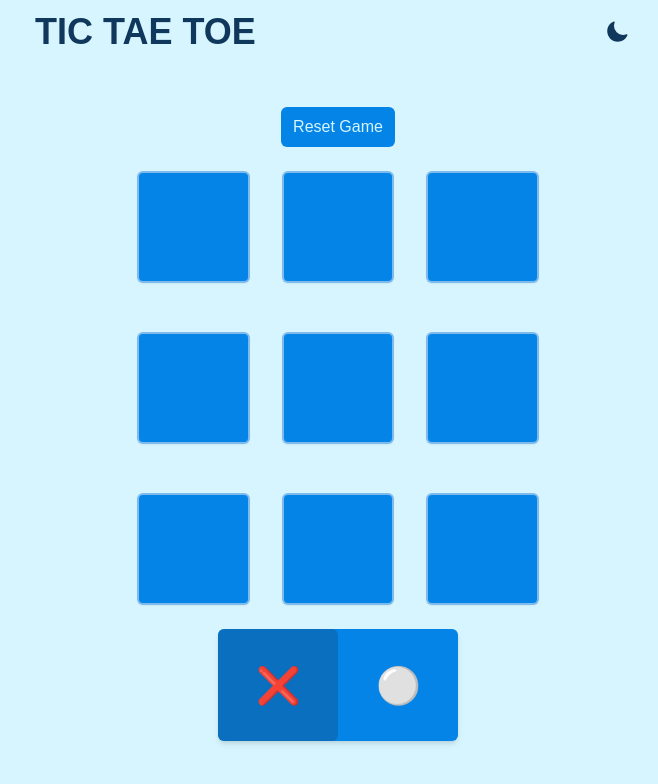
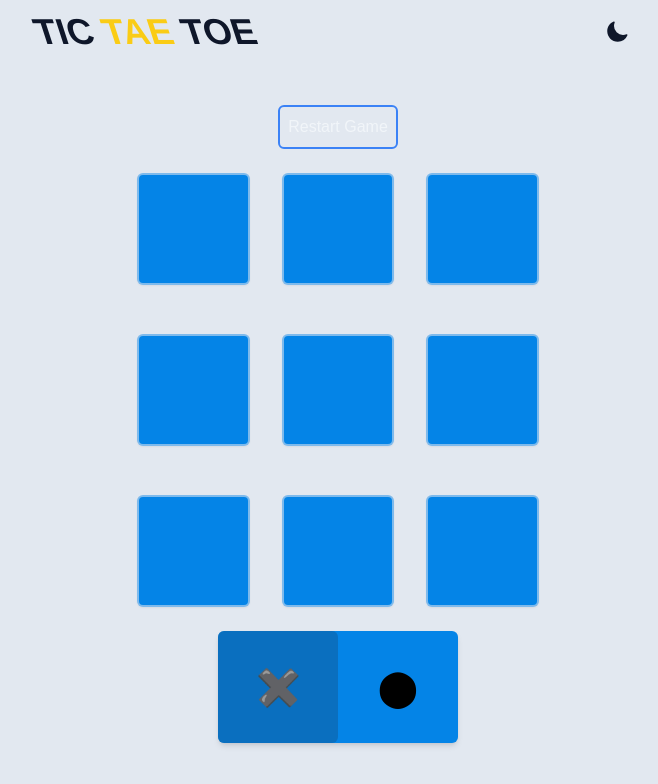
Before and after one commit to alvarof260/tic-tae-toe-ts, a React (Vite) app: page / in a window 1280 px wide. Shown: the top 784 px of the page, without its empty margins (302-960 px from the left). Built offline with nearby package versions, Linux system fonts and the light colour scheme.

Commit message:
refactor & styles: add a new colors and component Button with differents styles

```diff
--- a/src/App.tsx
+++ b/src/App.tsx
@@ -6,6 +6,7 @@ import { useTheme } from "./hooks/useTheme";
 import { useState } from "react";
 import { TURNS } from "./constants";
 import { getWinner, isFullBoard } from "./utils/board";
+import { BUTTONSTYLES } from "./styles";
 import "@fontsource-variable/inter";
 
 /* Components */
@@ -14,6 +15,7 @@ import Layout from "./layouts/Layout";
 import BoardComponent from "./components/Board";
 import TurnSelect from "./components/TurnSelect";
 import ModalResult from "./components/ModalResult";
+import Button from "./components/Button";
 
 function App() {
   const [board, setBoard] = useState<Board>(Array(9).fill(null));
@@ -48,12 +50,9 @@ function App() {
     <Layout>
       <Header handleTheme={handleTheme} theme={theme} />
       <main className="flex flex-col justify-center items-center gap-4 h-[90vh]">
-        <button
-          className=" bg-azure-radiance-700 h-10 px-3 rounded-md text-md text-azure-radiance-100 font-inter font-regular"
-          onClick={resetGame}
-        >
-          Reset Game
-        </button>
+        <Button type={BUTTONSTYLES.primary} resetGame={resetGame}>
+          Restart Game
+        </Button>
         <BoardComponent board={board} updateBoard={updateBoard} />
         <TurnSelect turn={turn} winner={winner} />
         <ModalResult winner={winner} resetGame={resetGame} />
--- /dev/null
+++ b/src/components/Button.tsx
@@ -0,0 +1,19 @@
+import { ButtonType } from "../types";
+
+import { clsx } from "clsx";
+
+const Button = ({ children, type, resetGame }: ButtonType) => {
+  return (
+    <button
+      className={clsx(
+        "text-md font-medium font-inter px-2 py-2 rounded-md",
+        type
+      )}
+      onClick={() => resetGame()}
+    >
+      {children}
+    </button>
+  );
+};
+
+export default Button;
--- a/src/components/Cell.tsx
+++ b/src/components/Cell.tsx
@@ -9,7 +9,7 @@ const Cell = ({
 }) => {
   return (
     <button
-      className=" dark:bg-azure-radiance-600 h-28 dark:text-zinc-950 font-inter font-bold text-4xl rounded-md border-2 bg-azure-radiance-700 text-slate-50 border-slate-200/55 shadow-sm"
+      className=" dark:bg-azure-radiance-600 h-28 dark:text-zinc-950 font-inter font-bold text-6xl rounded-md border-2 bg-azure-radiance-700 text-slate-50 border-slate-200/55 shadow-sm"
       key={index}
       onClick={() => updateBoard(index)}
     >
--- a/src/constants.ts
+++ b/src/constants.ts
@@ -1,6 +1,6 @@
 export const TURNS = {
-    X: "❌",
-    O: "⚪",
+    X: "✖",
+    O: "⬤",
   };
 
 export const COMBINATIONS_WINNER: number[][] = [
--- a/src/layouts/Header.tsx
+++ b/src/layouts/Header.tsx
@@ -15,8 +15,11 @@ const Header = ({
 }) => {
   return (
     <header className="flex justify-evenly items-center w-full h-16">
-      <h1 className="font-inter font-bold text-4xl py-4 text-azure-radiance-950 dark:text-azure-radiance-50">
-        TIC TAE TOE
+      <h1
+        className="font-inter font-bold text-4xl py-4 text-slate-900
+      dark:text-slate-100 skew-x-[18deg]"
+      >
+        TIC <span className=" text-yellow-400">TAE</span> TOE
       </h1>
       <button
         onClick={handleTheme}
@@ -25,9 +28,9 @@ const Header = ({
         hover:bg-azure-radiance-400/20 transition-all duration-300 ease-in"
       >
         {theme == "dark" ? (
-          <Sun styles="text-azure-radiance-50" />
+          <Sun styles="text-slate-100" />
         ) : (
-          <Moon styles="text-azure-radiance-950" />
+          <Moon styles="text-slate-900" />
         )}
       </button>
     </header>
--- a/src/layouts/Layout.tsx
+++ b/src/layouts/Layout.tsx
@@ -1,9 +1,7 @@
 import { ReactNode } from "react";
 
 const Layout = ({ children }: { children: ReactNode }) => (
-  <div className="bg-azure-radiance-100 dark:bg-azure-radiance-950 h-screen">
-    {children}
-  </div>
+  <div className=" bg-slate-200 dark:bg-slate-900 h-screen">{children}</div>
 );
 
 export default Layout;
--- /dev/null
+++ b/src/styles.ts
@@ -0,0 +1,5 @@
+export const BUTTONSTYLES = {
+    primary: `border-2 border-blue-500 hover:bg-blue-800 hover:border-blue-800
+    text-slate-100 transition-all duration-200 ease-linear delay-0`,
+
+}
```
Also changed, not shown: src/types.ts (+7 -0 lines).
